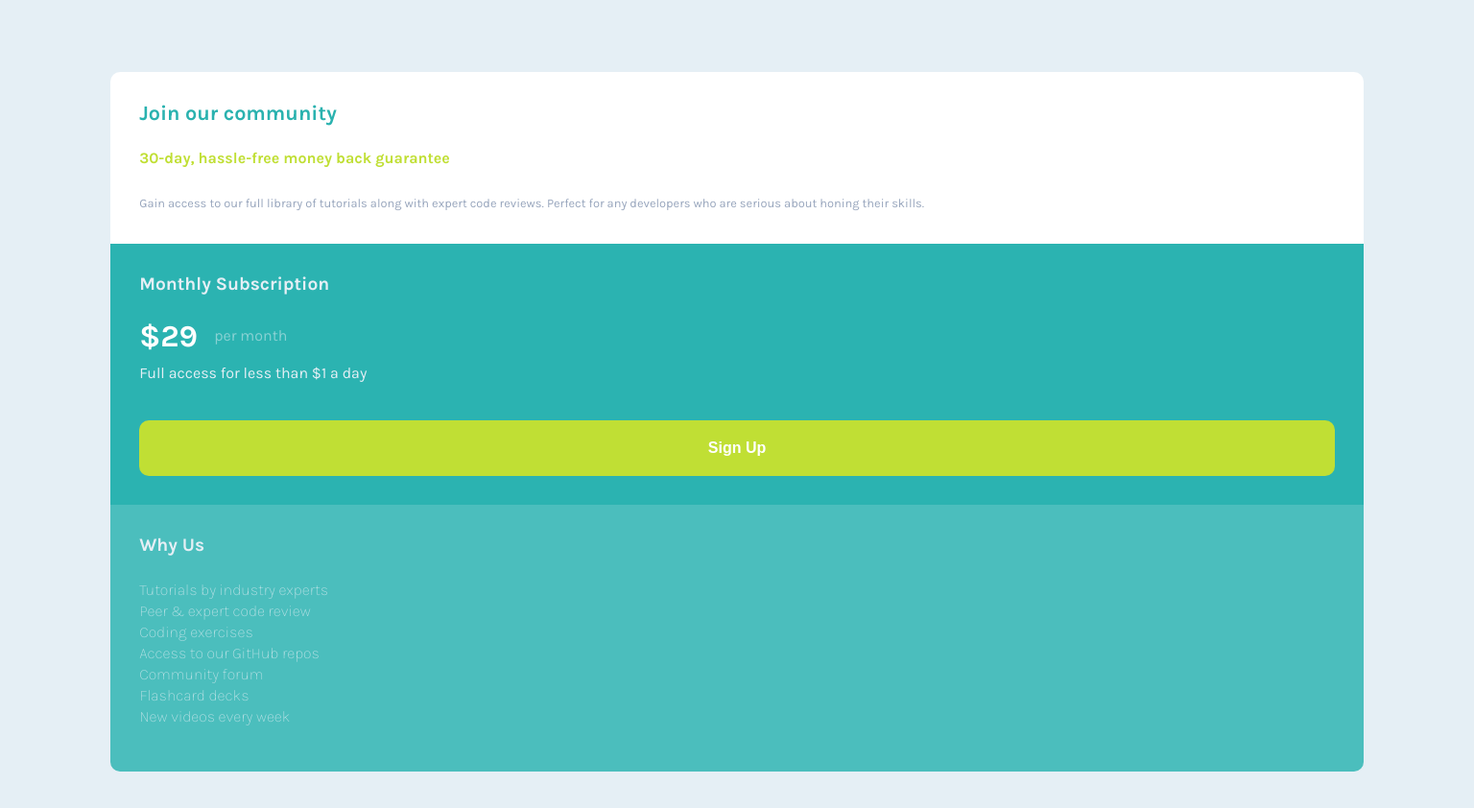
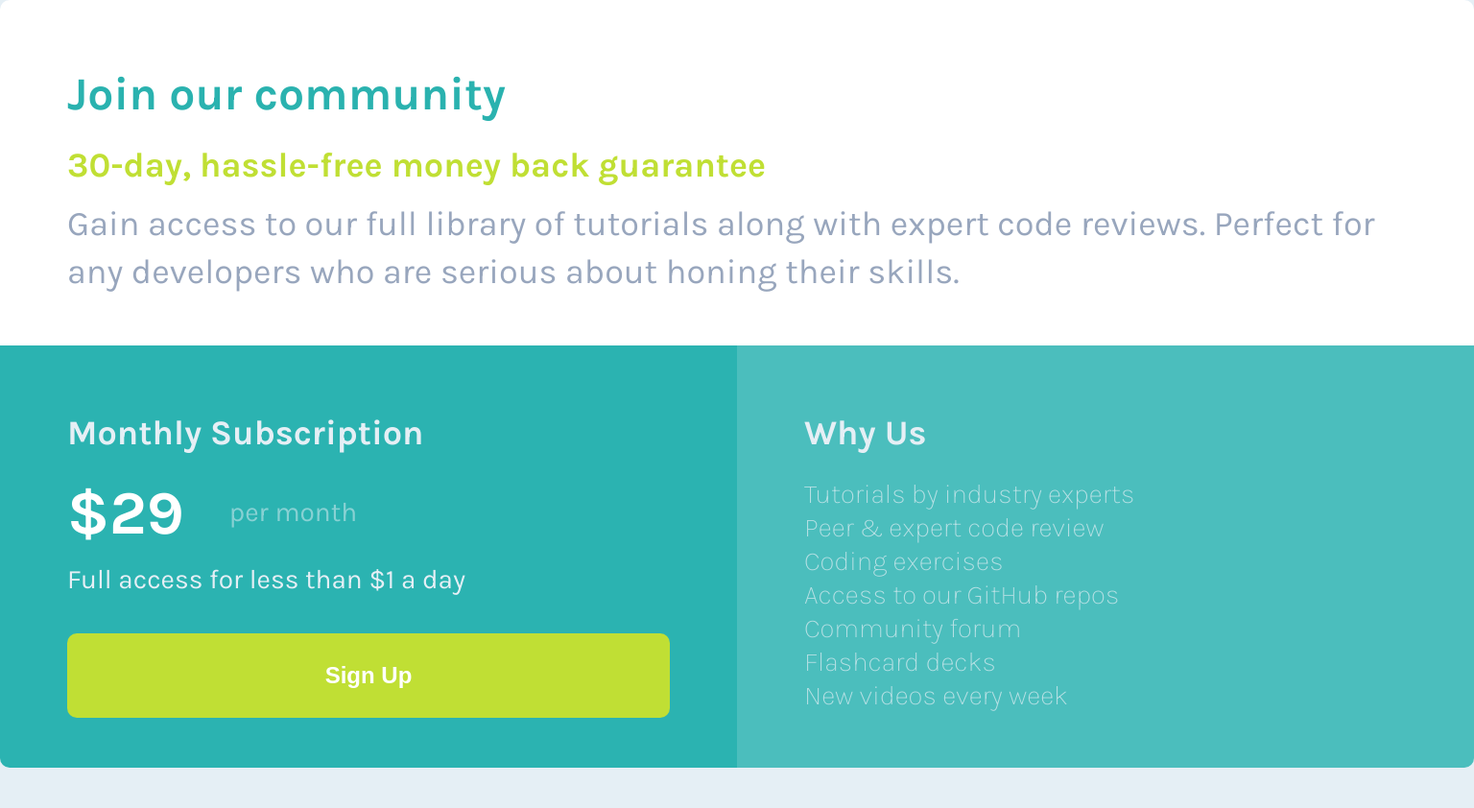
Before and after one commit to tboittin/single-price-grid-component, a plain HTML site: page index.html in a window 1536 px wide. Shown: the whole page at 96% size. After the commit the page ends 800 px from the top, so only its background shows below. Drawn offline with Linux system fonts and the light colour scheme.

Commit message:
DEsktop design

```diff
--- a/style.scss
+++ b/style.scss
@@ -122,3 +122,85 @@ body {
         }
     }
 }
+
+@media (min-width: 1440px) {
+    body {
+        height: 100vh;
+    }
+
+    .wrapper {
+        width: 100%;
+        margin-top: 0;
+        margin-bottom: 0;
+        grid-template-columns: 1fr 1fr;
+        grid-template-rows: 45% 55%;
+
+        .hero {
+            grid-column: 1 / span 2;
+            padding: 70px;
+
+            h1 {
+                font-size: 3rem;
+                margin-bottom: 25px;
+            }
+
+            h2 {
+                font-size: 2.25rem;
+                margin-bottom: 15px;
+            }
+
+            p {
+                font-size: 2.25rem;
+                line-height: 50px;
+            }
+        }
+
+        .price {
+            padding: 70px;
+            border-radius: 0 0 0 10px;
+
+            h2 {
+                font-size: 2.25rem;
+            }
+
+            &--line {
+                margin-bottom: 15px;
+
+                &--number {
+                    font-size: 4rem;
+                }
+
+                &--frequency {
+                    margin-left: 30px;
+                    font-size: 1.75rem;
+                    margin-top: 12px;
+                }
+            }
+
+            &--subline {
+                font-size: 1.75rem;
+            }
+
+            button {
+                padding: 30px;
+                font-size: 1.5rem;
+            }
+        }
+
+        .why-us {
+            padding: 70px;
+            border-radius: 0 0 10px 0;
+
+            h2 {
+                font-size: 2.25rem;
+            }
+
+            ul {
+                li {
+                    font-size: 1.75rem;
+                    line-height: 35px;
+                }
+            }
+        }
+    }
+}
```
Also changed, not shown: style.css, 1 other file.
